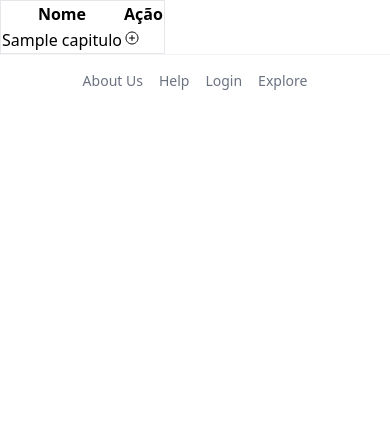
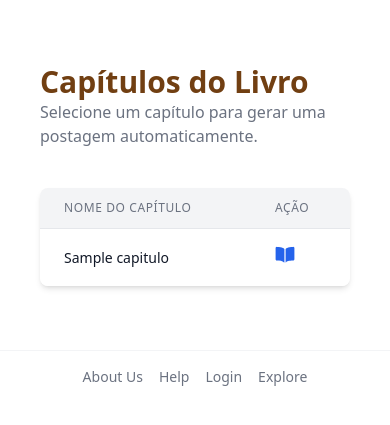
Before and after one commit to arthurssrichard/autoblog-transicao-planetaria, a Laravel app: template resources/views/admin/books/show.blade.php in a window 390 px wide; the page is wider, and only the part inside the window is pictured. Shown: the part 77-502 px from the top of that part. Run offline with Laravel 12, Linux system fonts and the light colour scheme; the template is opened without the code that fills it: most values are stand-ins (such as "Sample title", 1, 10 or a date in 2020); style sheets or scripts are compiled from the project's sources; some libraries are stand-ins or nearby versions.

Commit message:
style(books): stylized /show page dark & responsive

```diff
--- a/app/Http/Controllers/BookController.php
+++ b/app/Http/Controllers/BookController.php
@@ -36,6 +36,6 @@ class BookController extends Controller
         $book = Book::findOrFail($id);
         $capitulos = (new PdfService)->capitulos($book);
 
-        return view("books.show",["capitulos"=>$capitulos, "book"=>$book]);
+        return view("admin.books.show",["capitulos"=>$capitulos, "book"=>$book]);
     }
 }
--- a/resources/views/admin/books/show.blade.php
+++ b/resources/views/admin/books/show.blade.php
@@ -1,26 +1,40 @@
 @extends('layouts.main')
-@section('title','Novo post')
+@section('title', 'Capítulos do Livro')
 @section('content')
-    <main>
-        <div>
+<main class="w-full px-10 py-16">
+    <!-- Header -->
+    <div class="mb-10">
+        <h2 class="text-3xl font-bold text-yellow-900 dark:text-neutral-300">Capítulos do Livro</h2>
+        <p class="text-gray-500 dark:text-neutral-400">Selecione um capítulo para gerar uma postagem automaticamente.</p>
+    </div>
 
-        </div>
-        <table class="border">
-            <thead>
-                <th>Nome</th>
-                <th>Ação</th>
+    <!-- Tabela de Capítulos -->
+    <div class="bg-white shadow-md rounded-lg dark:bg-neutral-800 overflow-hidden w-full sm:w-8/12">
+        <table class="min-w-full divide-y divide-gray-200 dark:divide-neutral-700">
+            <thead class="bg-gray-100 dark:bg-neutral-700">
+                <tr>
+                    <th class="px-6 py-3 text-left text-xs font-medium text-gray-500 uppercase tracking-wider dark:text-neutral-400">
+                        Nome do Capítulo
+                    </th>
+                    <th class="px-6 py-3 text-left text-xs font-medium text-gray-500 uppercase tracking-wider dark:text-neutral-400">
+                        Ação
+                    </th>
+                </tr>
             </thead>
-            <tbody>
+            <tbody class="bg-white divide-y divide-gray-200 dark:bg-neutral-800 dark:divide-neutral-700">
                 @foreach($capitulos as $capitulo)
                 <tr>
-                    <td>{{$capitulo}}</td>
-                    <td>
-                        <form action="/blogadmin/posts/auto-create" method="POST">
+                    <td class="px-6 py-4 text-sm text-gray-900 dark:text-neutral-300">
+                        {{ $capitulo }}
+                    </td>
+                    <td class="px-6 py-4 text-sm text-gray-900 dark:text-neutral-300">
+                        <form action="/blogadmin/posts/auto-create" method="POST" class="inline-block">
                             @csrf
-                            <input type="hidden" name="title" value="{{$capitulo}}">
+                            <input type="hidden" name="title" value="{{ $capitulo }}">
                             <input type="hidden" name="book_id" value="{{ $book->id }}">
-                            <button type="submit" title="Gerar mensagem a partir do livro">
-                                <ion-icon name="add-circle-outline"></ion-icon>
+                            <button type="submit" title="Gerar mensagem a partir do livro"
+                                class="text-blue-600 hover:text-blue-800 focus:outline-none focus:ring focus:ring-blue-300">
+                                <ion-icon name="book" class="text-xl"></ion-icon>
                             </button>
                         </form>
                     </td>
@@ -28,5 +42,6 @@
                 @endforeach
             </tbody>
         </table>
-    </main>
+    </div>
+</main>
 @endsection
```
